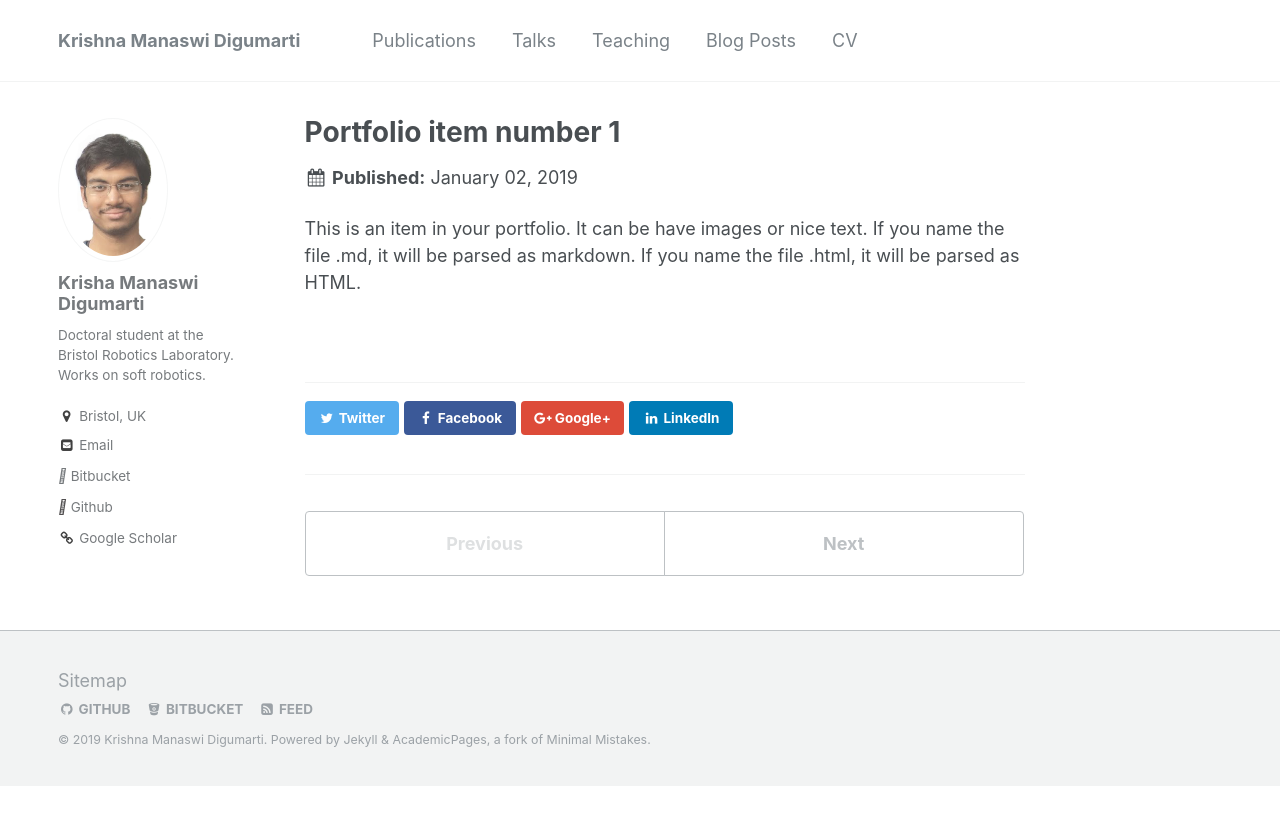
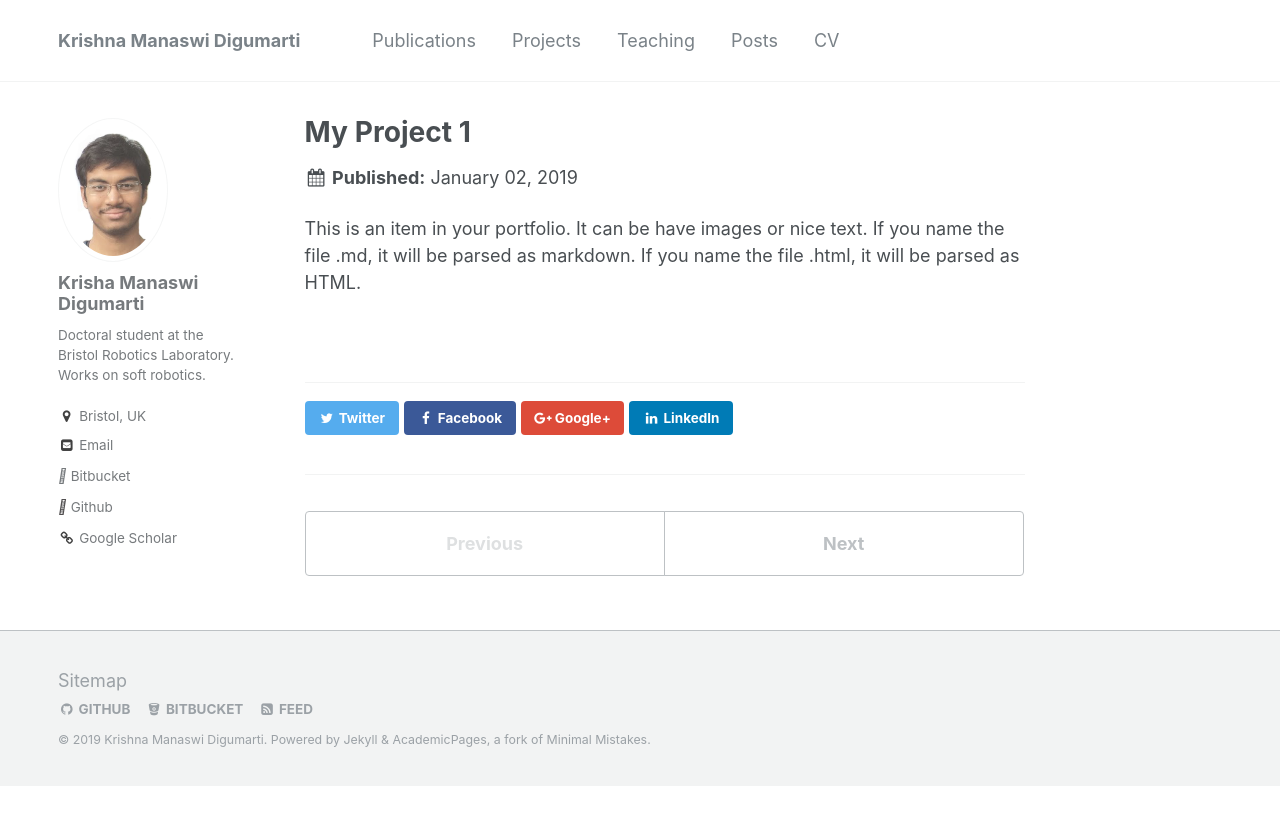
Before and after one commit to KrishnaManaswiD/KrishnaManaswiD.github.io, a Jekyll site: the page built from _portfolio/portfolio-1.md, in a window 1280 px wide. Shown: the top 825 px of the page. Built offline with Jekyll 4.4.1, drawn with Linux system fonts in a browser that asks for light colours.

Commit message:
modified nav bar

```diff
--- a/_data/navigation.yml
+++ b/_data/navigation.yml
@@ -3,13 +3,13 @@ main:
   - title: "Publications"
     url: /publications/
 
-  - title: "Talks"
-    url: /talks/
+  - title: "Projects"
+    url: /portfolio/
 
   - title: "Teaching"
     url: /teaching/
 
-  - title: "Blog Posts"
+  - title: "Posts"
     url: /year-archive/
 
   - title: "CV"
--- a/_portfolio/portfolio-1.md
+++ b/_portfolio/portfolio-1.md
@@ -1,6 +1,6 @@
 ---
-title: "Portfolio item number 1"
-excerpt: "Short description of portfolio item number 1<br/><img src='/images/500x300.png'>"
+title: "My Project 1"
+excerpt: "Short description of project 1<br/><img src='/images/500x300.png'>"
 collection: portfolio
 ---
 
```
